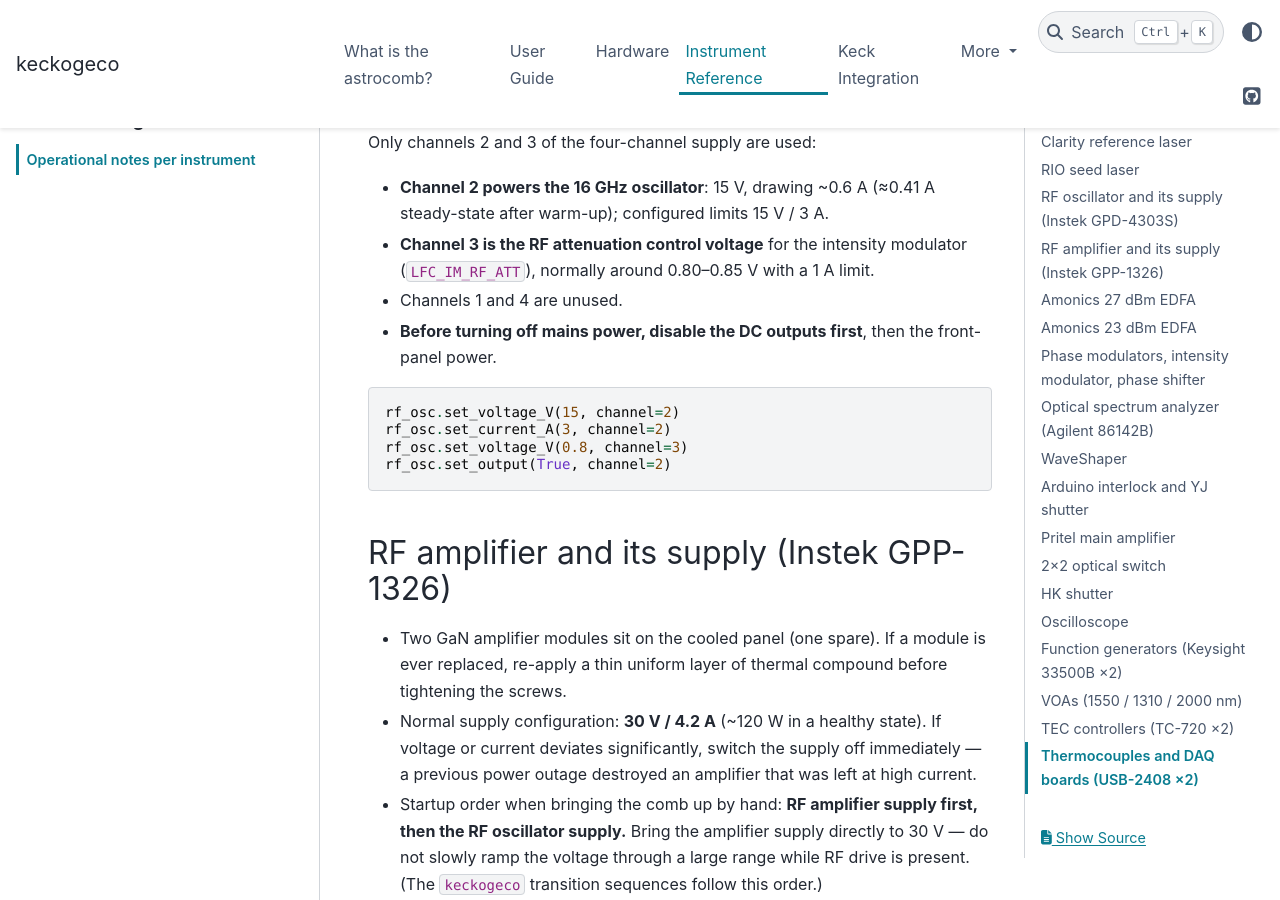
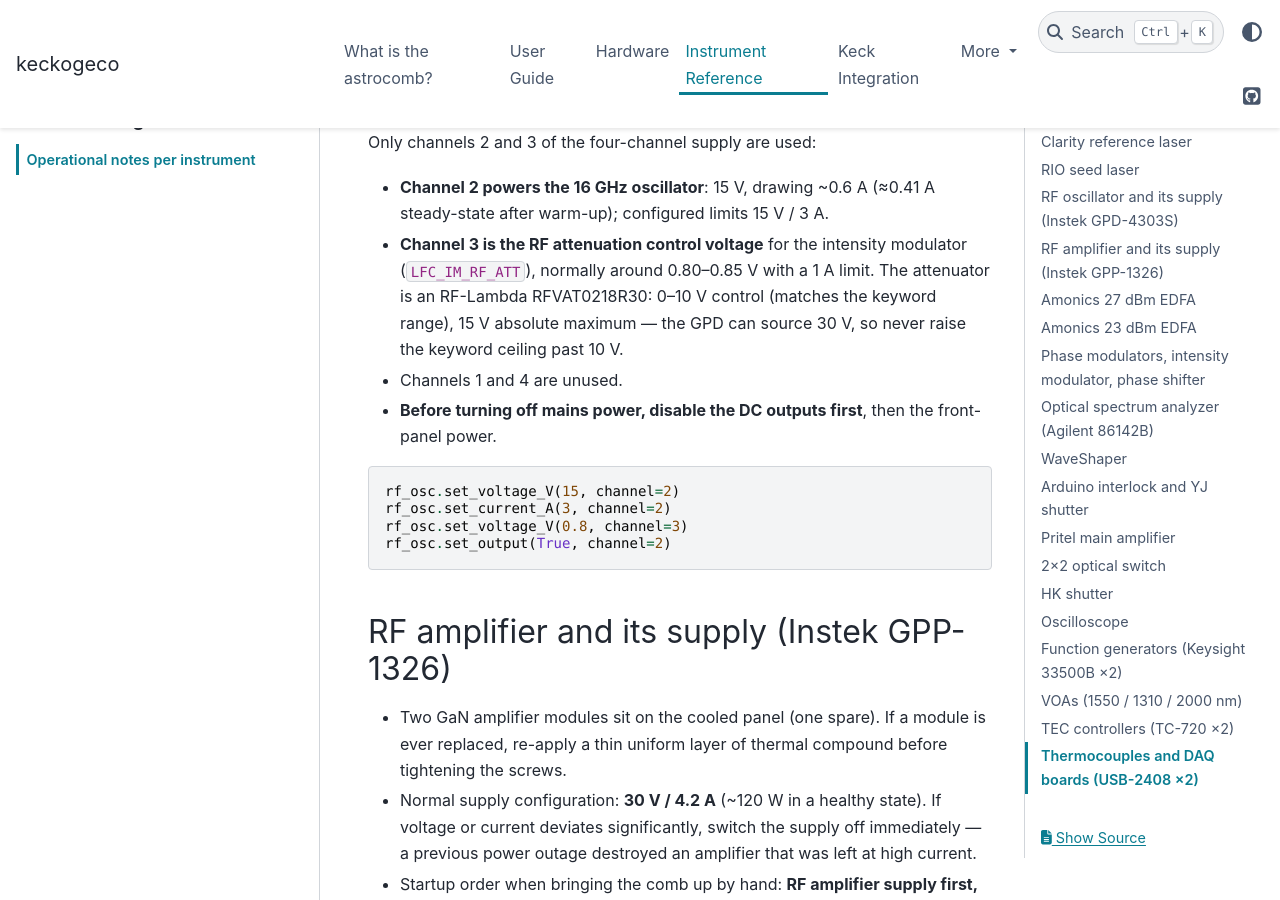
Before and after one commit to DanHickstein/keckogeco, a Sphinx documentation site: the page built from docs/instruments/operations.md, in a window 1280 px wide and 900 px high, scrolled down 1374 px. Built offline with Sphinx 7.4.7 and the PyData theme 0.15.4, drawn with Linux system fonts in a browser that asks for light colours.

Commit message:
Docs: the minicomb RF attenuator is an RF-Lambda RFVAT0218R30
Record the part and its limits where LFC_IM_RF_ATT is documented:
0-10 V control range (matching the keyword range), 15 V absolute
maximum - the GPD channel 3 behind it can source 30 V, so the keyword
ceiling must never be raised past 10 V.

Co-Authored-By: Claude Fable 5 <noreply@anthropic.com>

```diff
--- a/docs/instruments/operations.md
+++ b/docs/instruments/operations.md
@@ -53,7 +53,9 @@ Only channels 2 and 3 of the four-channel supply are used:
   (≈0.41 A steady-state after warm-up); configured limits 15 V / 3 A.
 - **Channel 3 is the RF attenuation control voltage** for the intensity
   modulator (`LFC_IM_RF_ATT`), normally around 0.80–0.85 V with a 1 A
-  limit.
+  limit. The attenuator is an RF-Lambda RFVAT0218R30: 0–10 V control
+  (matches the keyword range), 15 V absolute maximum — the GPD can
+  source 30 V, so never raise the keyword ceiling past 10 V.
 - Channels 1 and 4 are unused.
 - **Before turning off mains power, disable the DC outputs first**,
   then the front-panel power.
```
Also changed, not shown: docs/hardware/components.md (+1 -1 lines), docs/keck/keywords.md (+1 -1 lines).
